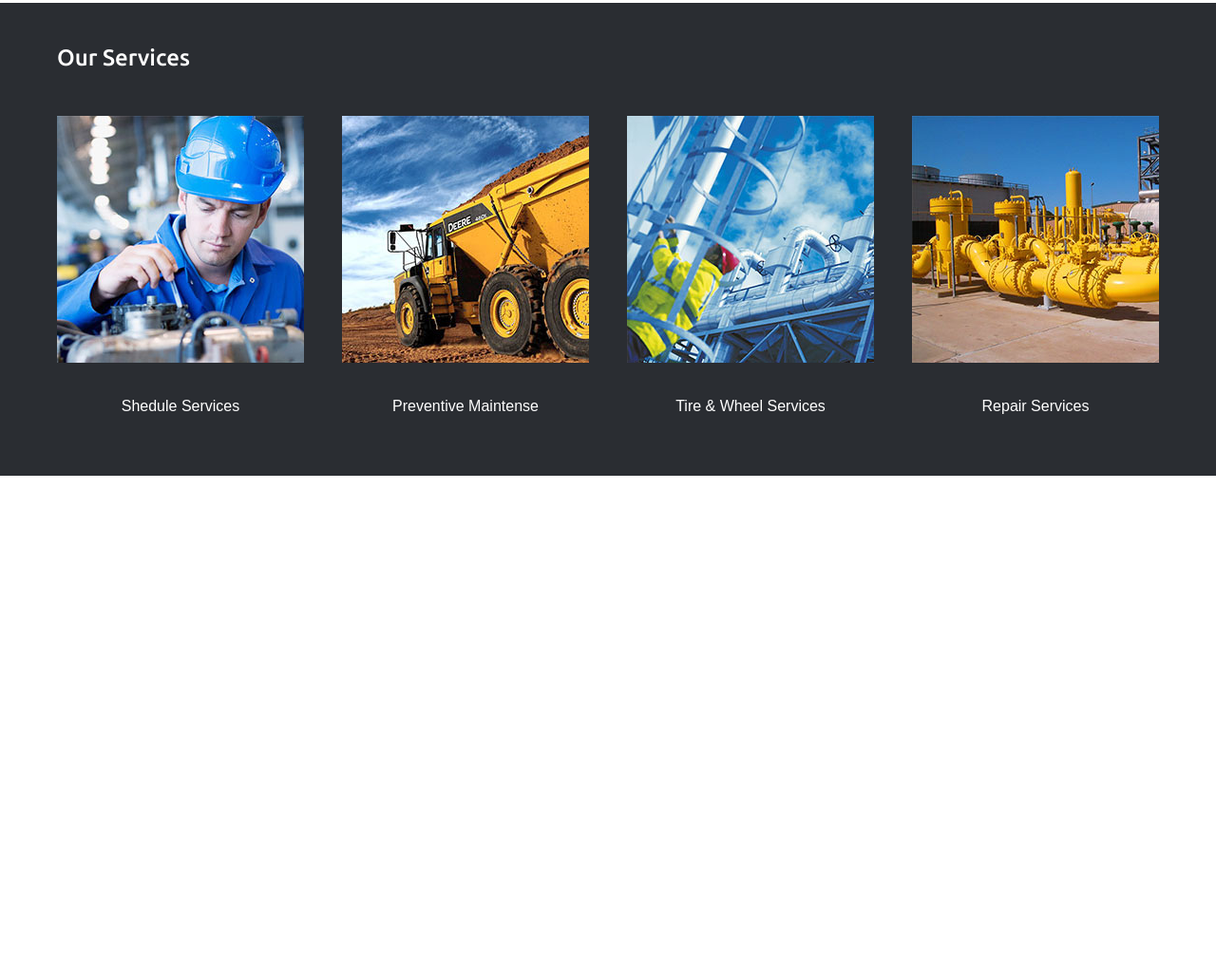
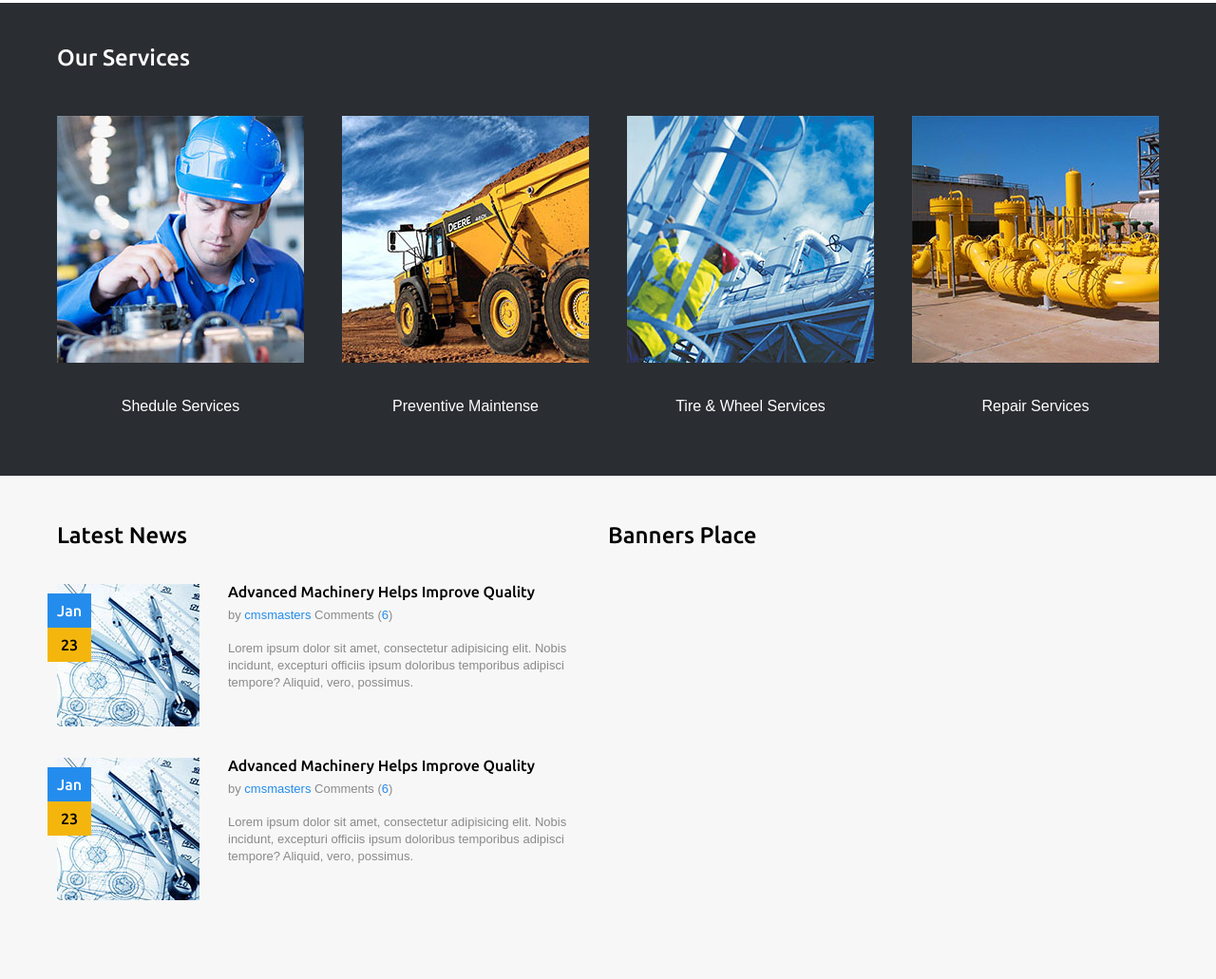
Before and after one commit to logolevel/jsHomework19_20, a website: page app/index.html in a window 1280 px wide. Shown: the part 1004-2035 px from the top of the page at 95% size. Before the commit the page ends 1505 px from the top, so only its background shows below. Drawn offline with Linux system fonts and the light colour scheme.

Commit message:
added section additionally-news

```diff
--- a/app/index.html
+++ b/app/index.html
@@ -142,6 +142,57 @@
 		</div><!-- end container -->
 	</section>
 
+	<section class="additionally">
+		<div class="container clearfix">
+			<div class="news">
+				<h2 class="news__title">Latest News</h2>
+				<div class="news__content">
+
+					<div class="news__item clearfix">
+						<div class="news__img-wrap">
+							<img src="img/news-1.jpg" alt="news1" class="news__img">
+							<div class="news__img-date">
+								<span class="new__img-month">Jan</span>
+								<span class="new__img-day">23</span>
+							</div><!-- end news__img-date -->
+						</div><!-- end news__img-wrap -->
+						<div class="new__descr">
+							<a href="#" class="news__descr-title">Advanced Machinery Helps Improve Quality</a>
+							<div class="news__descr-sub">
+								<span>by </span><a href="#" class="news__descr-sub-link">cmsmasters </a><span>Comments (</span><a href="#" class="news__descr-sub-link">6</a><span>)</span>
+							</div><!-- end news__descr-sub-->
+							<p class="news__descr-paragraph">Lorem ipsum dolor sit amet, consectetur adipisicing elit. Nobis incidunt, excepturi officiis ipsum doloribus temporibus adipisci tempore? Aliquid, vero, possimus.</p>
+						</div><!-- end news__descr-->
+					</div><!-- end news__item -->
+
+					<div class="news__item clearfix">
+						<div class="news__img-wrap">
+							<img src="img/news-1.jpg" alt="news1" class="news__img">
+							<div class="news__img-date">
+								<span class="new__img-month">Jan</span>
+								<span class="new__img-day">23</span>
+							</div><!-- end news__img-date -->
+						</div><!-- end news__img-wrap -->
+						<div class="new__descr">
+							<a href="#" class="news__descr-title">Advanced Machinery Helps Improve Quality</a>
+							<div class="news__descr-sub">
+								<span>by </span><a href="#" class="news__descr-sub-link">cmsmasters </a><span>Comments (</span><a href="#" class="news__descr-sub-link">6</a><span>)</span>
+							</div><!-- end news__descr-sub-->
+							<p class="news__descr-paragraph">Lorem ipsum dolor sit amet, consectetur adipisicing elit. Nobis incidunt, excepturi officiis ipsum doloribus temporibus adipisci tempore? Aliquid, vero, possimus.</p>
+						</div><!-- end news__descr-->
+					</div><!-- end news__item -->
+
+				</div><!-- end news__content -->
+			</div><!-- end news -->
+			<div class="banners">
+				<h2 class="banners__title">Banners Place</h2>
+				<div class="banners__content">
+
+				</div><!-- end banners__content -->
+			</div><!-- end banners -->
+		</div><!-- end container -->
+	</section>
+
 <script src="js/libs.min.js"></script>
 <script src="js/common.js"></script>
 </body>
--- a/app/sass/_header.scss
+++ b/app/sass/_header.scss
@@ -1,6 +1,9 @@
 body {
 	background-color: #fff;
 	font-family: $main-font;
+}
+a {
+	text-decoration: none;
 }
 /*grid*/
 .container {
--- a/app/sass/main.scss
+++ b/app/sass/main.scss
@@ -154,3 +154,72 @@
 .services__link:hover .services__img-title {
 	color: $accent-second-color;
 }
+/*section additionally*/
+.additionally {
+	background-color: #f7f7f7;
+}
+.news,
+.banners {
+	width: 50%;
+	float: left;
+	padding-bottom: 50px;
+}
+.news__title,
+.banners__title {
+	margin-top: 50px;
+	margin-bottom: 40px;
+	font-family: $accent-font;
+	font-size: 24px;
+}
+/*news*/
+.news__item {
+	padding-bottom: 30px;
+}
+.news__img-wrap {
+	width: 150px;
+	float: left;
+	margin-right: 30px;
+	position: relative;
+}
+.news__img-date {
+	position: absolute;
+	top: 10px;
+	left: -10px;
+}
+.new__img-month,
+.new__img-day {
+	display: block;
+	padding: 10px;
+	text-align: center;
+	font-family: $accent-font;
+}
+.new__img-month {
+	color: #fff;
+	background-color: $accent-first-color;
+}
+.new__img-day {
+	background-color: $accent-second-color;
+}
+.new__descr {
+	width: 380px;
+	float: left;
+	color: $text-color;
+	font-size: 13px;
+}
+.news__descr-title {
+	font-family: $accent-font;
+	color: #000;
+	font-size: 16px;
+}
+.news__descr-title:hover {
+	color: $accent-first-color;
+}
+.news__descr-sub {
+	margin: 10px 0 20px 0;
+}
+.news__descr-sub-link {
+	color: $accent-first-color;
+}
+.news__descr-paragraph {
+	line-height: 18px;
+}
```
Also changed, not shown: app/css/main.css.
